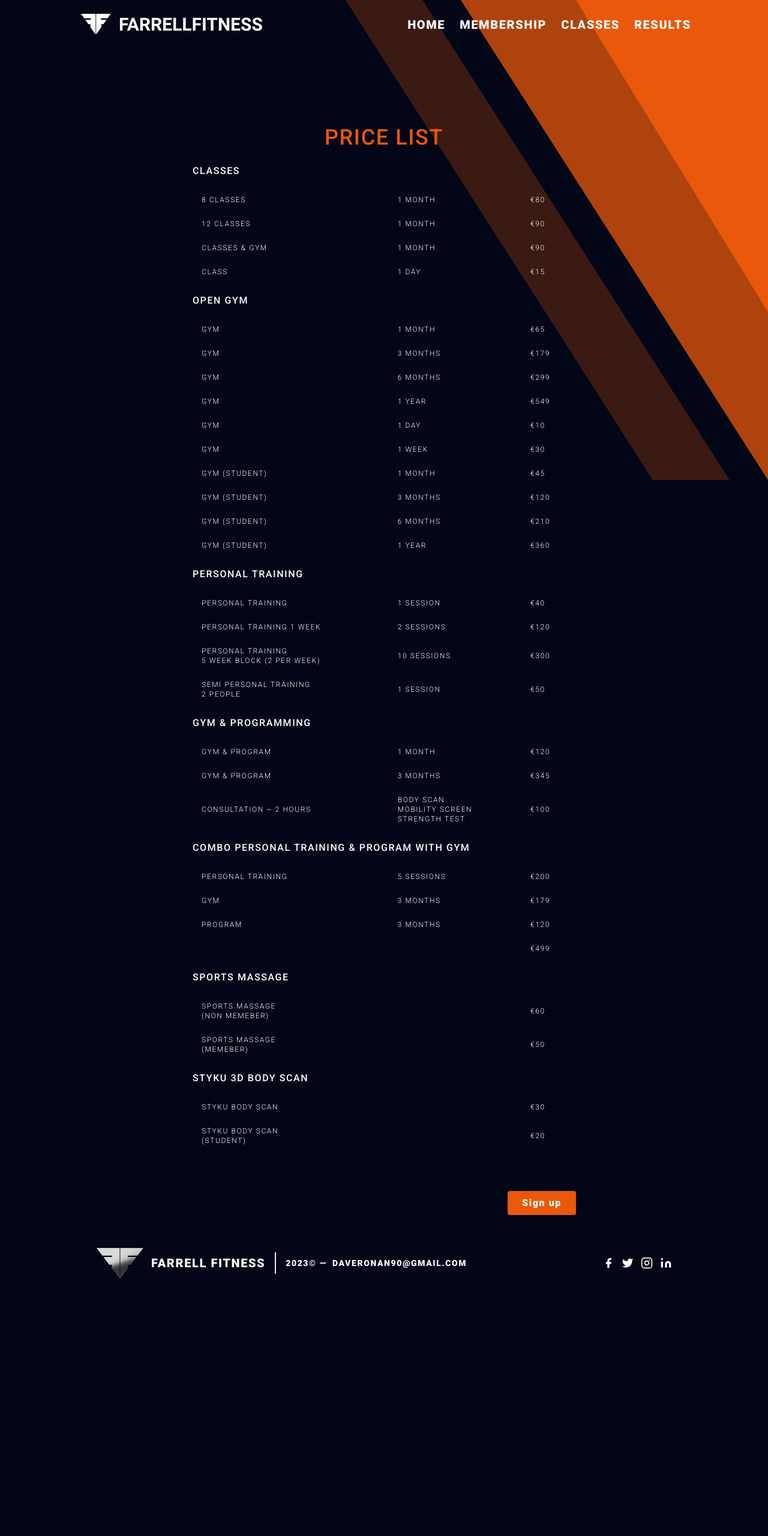
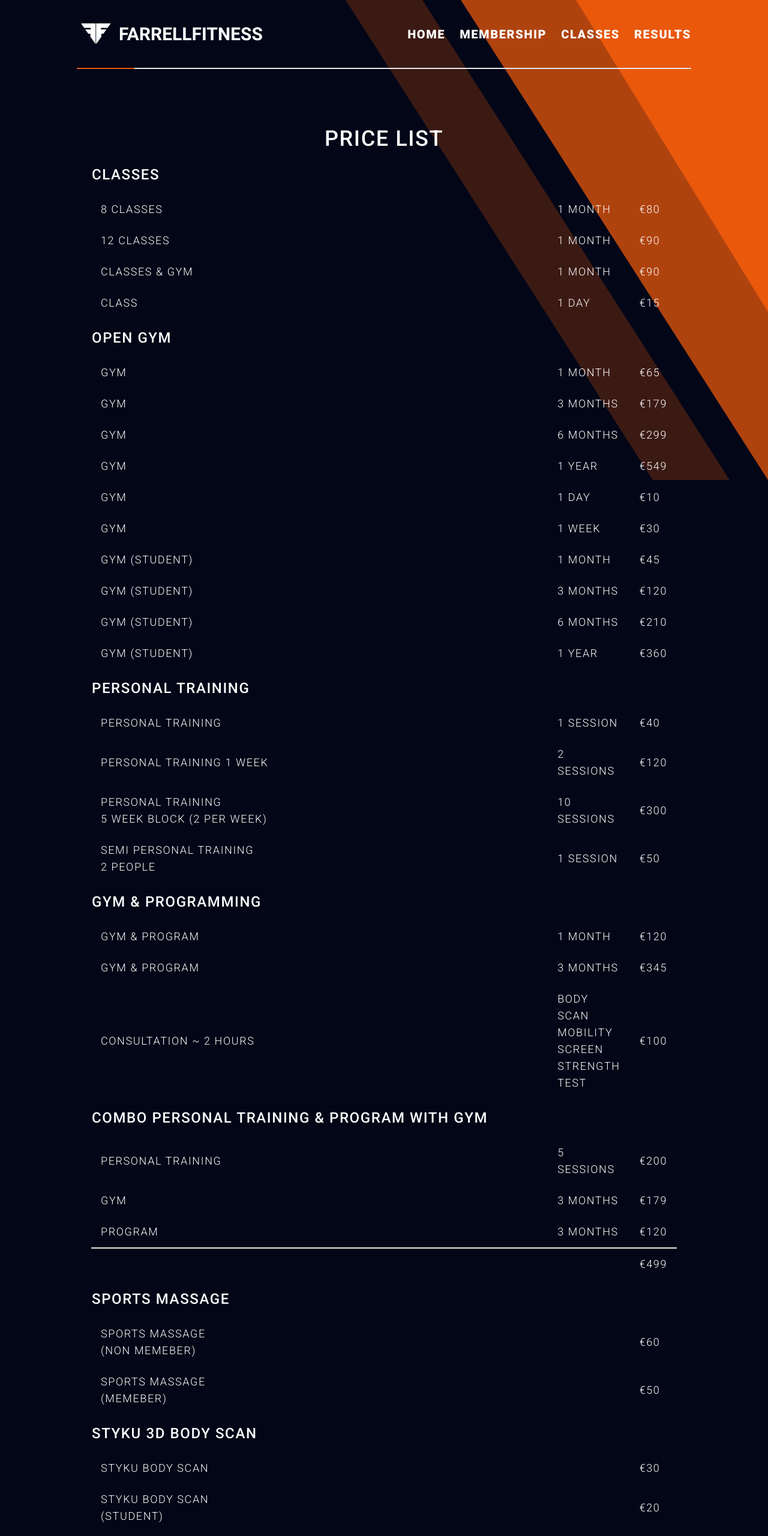
Before and after one commit to daveronan90/Farrell-Fitness-Astro, an Astro site: page /pricing in a window 1280 px wide. Shown: the top 2560 px of the page at 60% size. Before the commit the page ends 2233 px from the top, so only its background shows below. Built offline with nearby package versions, Linux system fonts and the light colour scheme; Astro itself is replaced by a stand-in of ours.

Commit message:
Corrected padding and margins add divider in nav

```diff
--- a/src/components/Footer.astro
+++ b/src/components/Footer.astro
@@ -5,7 +5,7 @@
 const currentYear = new Date().getFullYear();
 ---
 
-<footer class="body-font">
+<footer class="mt-6 md:mt-16">
   <div class="flex items-center sm:flex-row flex-col">
     <Image src={Logo} alt="Logo" class="w-2/6 md:w-1/12" />
 
@@ -15,7 +15,7 @@
     >
       {currentYear}© —
       <a
-        href="https://twitter.com/knyttneve"
+        href="mailto:daveronan90@gmail.com"
         class="ml-1"
         rel="noopener noreferrer"
         target="_blank">daveronan90@gmail.com</a
--- a/src/components/Nav.jsx
+++ b/src/components/Nav.jsx
@@ -7,7 +7,7 @@
   const [toggled, setToggled] = useState(false);
 
   return (
-    <nav className="flex items-center justify-between">
+    <nav className="flex items-center justify-between my-4 md:my-8">
       <a className="relative z-50" href="/">
         <TextLogo />
       </a>
--- a/src/layouts/Layout.astro
+++ b/src/layouts/Layout.astro
@@ -34,7 +34,7 @@
   </head>
 
   <body
-    class="container mx-auto mt-4 max-w-5xl bg-slate-950 font-black uppercase tracking-widest text-white w-full"
+    class="container mx-auto max-w-5xl bg-slate-950 font-black uppercase tracking-widest text-white w-full"
   >
     <div
       style="clip-path: polygon(100% 0, 60% 0, 100% 100%)"
@@ -52,7 +52,10 @@
     >
     </div>
     <Nav client:load />
-    <div class="relative px-8 my-12 md:my-24">
+    <div class="h-[.1rem] bg-gray-200 rounded overflow-hidden relative z-20">
+      <div class="w-24 h-full bg-orange-600"></div>
+    </div>
+    <div class="relative mx-6 my-6 md:my-24">
       <slot />
       <Footer />
     </div>
--- a/src/pages/classes.astro
+++ b/src/pages/classes.astro
@@ -3,12 +3,10 @@
 ---
 
 <Layout title="Farrell Fitness | Classes">
-  <section class="body-font">
-    <div class="pb-24">
+  <section class="">
+    <div class="">
       <div class="flex flex-col">
-        <div class="h-1 bg-gray-200 rounded overflow-hidden">
-          <div class="w-24 h-full bg-orange-600"></div>
-        </div>
+
         <div class="flex flex-wrap sm:flex-row flex-col py-6 mb-12">
           <h1 class="sm:w-2/5 font-medium title-font text-2xl mb-2 sm:mb-0">
             Space The Final Frontier
--- a/src/pages/index.astro
+++ b/src/pages/index.astro
@@ -27,7 +27,7 @@
 
 <Layout title="Farrell Fitness | Gym & Performance Center">
   <div data-aos="fade" class="flex justify-center items-center">
-    <Image src={Logo} alt="Logo" />
+    <Image src={Logo} alt="Logo" loading="eager"/>
   </div>
   <ul class="flex flex-wrap">
     {
@@ -44,8 +44,8 @@
     }
   </ul>
 
-  <section class="body-font relative">
-    <div class="py-24 mx-auto flex sm:flex-nowrap flex-wrap">
+  <section class="relative my-12">
+    <div class="mx-auto flex sm:flex-nowrap flex-wrap">
       <div
         data-aos="fade-right"
         class="lg:w-2/3 md:w-1/2 bg-gray-300 rounded-lg overflow-hidden sm:mr-10 p-10 flex items-end justify-start relative"
--- a/src/pages/pricing.astro
+++ b/src/pages/pricing.astro
@@ -3,22 +3,23 @@
 ---
 
 <Layout title="Farrell Fitness | Membership">
-  <section class="body-font mb-12">
-    <div class="py-12">
+  <section class="">
+    <div class="">
       <div class="flex w-full flex-col text-center">
-        <h1
-          class="title-font mb-2 text-3xl font-medium text-orange-600 sm:text-4xl"
-        >
+        <h1 class="title-font mb-2 text-3xl font-medium sm:text-4xl">
           Price List
         </h1>
       </div>
-      <div class="mx-auto w-full overflow-auto lg:w-2/3">
+
+      <div class="mx-auto w-full overflow-auto">
         <table
-          class="whitespace-no-wrap w-full table-auto text-center text-xxs md:text-xs"
+          class="whitespace-no-wrap w-full table-auto text-center text-xxs md:text-lg"
         >
           <tbody class="text-left font-light">
             <tr
-              ><td colspan="4" class="py-4 text-left text-base font-medium"
+              ><td
+                colspan="4"
+                class="py-4 text-left text-base md:text-2xl font-medium"
                 >Classes</td
               ></tr
             >
@@ -43,7 +44,9 @@
               <td class="px-4 py-3">€15</td>
             </tr>
             <tr
-              ><td colspan="4" class="py-4 text-left text-base font-medium"
+              ><td
+                colspan="4"
+                class="py-4 text-left text-base md:text-2xl font-medium"
                 >Open Gym</td
               ></tr
             >
@@ -98,7 +101,9 @@
               <td class="px-4 py-3">€360</td>
             </tr>
             <tr
-              ><td colspan="4" class="py-4 text-left text-base font-medium"
+              ><td
+                colspan="4"
+                class="py-4 text-left text-base md:text-2xl font-medium"
                 >Personal Training</td
               ></tr
             >
@@ -125,7 +130,9 @@
               <td class="px-4 py-3">€50</td>
             </tr>
             <tr
-              ><td colspan="4" class="py-4 text-left text-base font-medium"
+              ><td
+                colspan="4"
+                class="py-4 text-left text-base md:text-2xl font-medium"
                 >Gym & Programming</td
               ></tr
             >
@@ -147,7 +154,9 @@
               <td class="px-4 py-3">€100</td>
             </tr>
             <tr
-              ><td colspan="4" class="py-4 text-left text-base font-medium"
+              ><td
+                colspan="4"
+                class="py-4 text-left text-base md:text-2xl font-medium"
                 >Combo Personal Training & Program with Gym</td
               ></tr
             >
@@ -167,12 +176,19 @@
               <td class="px-4 py-3">€120</td>
             </tr>
             <tr>
+              <td class="h-[0.2px] bg-gray-200 w-full"></td>
+              <td class="h-[0.2px] bg-gray-200 w-full"></td>
+              <td class="h-[0.2px] bg-gray-200 w-full"></td>
+            </tr>
+            <tr>
               <td class="px-4 py-3"></td>
               <td class="px-4 py-3"></td>
               <td class="px-4 py-3">€499</td>
             </tr>
             <tr
-              ><td colspan="4" class="py-4 text-left text-base font-medium"
+              ><td
+                colspan="4"
+                class="py-4 text-left text-base md:text-2xl font-medium"
                 >Sports Massage</td
               ></tr
             >
@@ -187,7 +203,9 @@
               <td class="px-4 py-3">€50</td>
             </tr>
             <tr
-              ><td colspan="4" class="py-4 text-left text-base font-medium"
+              ><td
+                colspan="4"
+                class="py-4 text-left text-base md:text-2xl font-medium"
                 >Styku 3D Body Scan</td
               ></tr
             >
@@ -205,7 +223,7 @@
         </table>
       </div>
     </div>
-    <div class="mx-auto mt-4 flex w-full pl-4 lg:w-2/3">
+    <div class="mx-auto mt-4 flex w-full pl-4">
       <button
         class="ml-auto flex rounded border-0 bg-orange-600 px-6 py-2 text-white hover:bg-orange-900 focus:outline-none"
         >Sign up</button
--- a/src/pages/results.astro
+++ b/src/pages/results.astro
@@ -3,8 +3,8 @@
 ---
 
 <Layout title="Farrell Fitness | Results">
-  <section class="body-font">
-    <div class="pb-24 flex flex-wrap">
+  <section class="">
+    <div class="flex flex-wrap">
       <div class="flex w-full mb-20 flex-wrap">
         <h1
           class="sm:text-3xl text-2xl font-medium title-font lg:w-1/3 lg:mb-0 mb-4"
```
